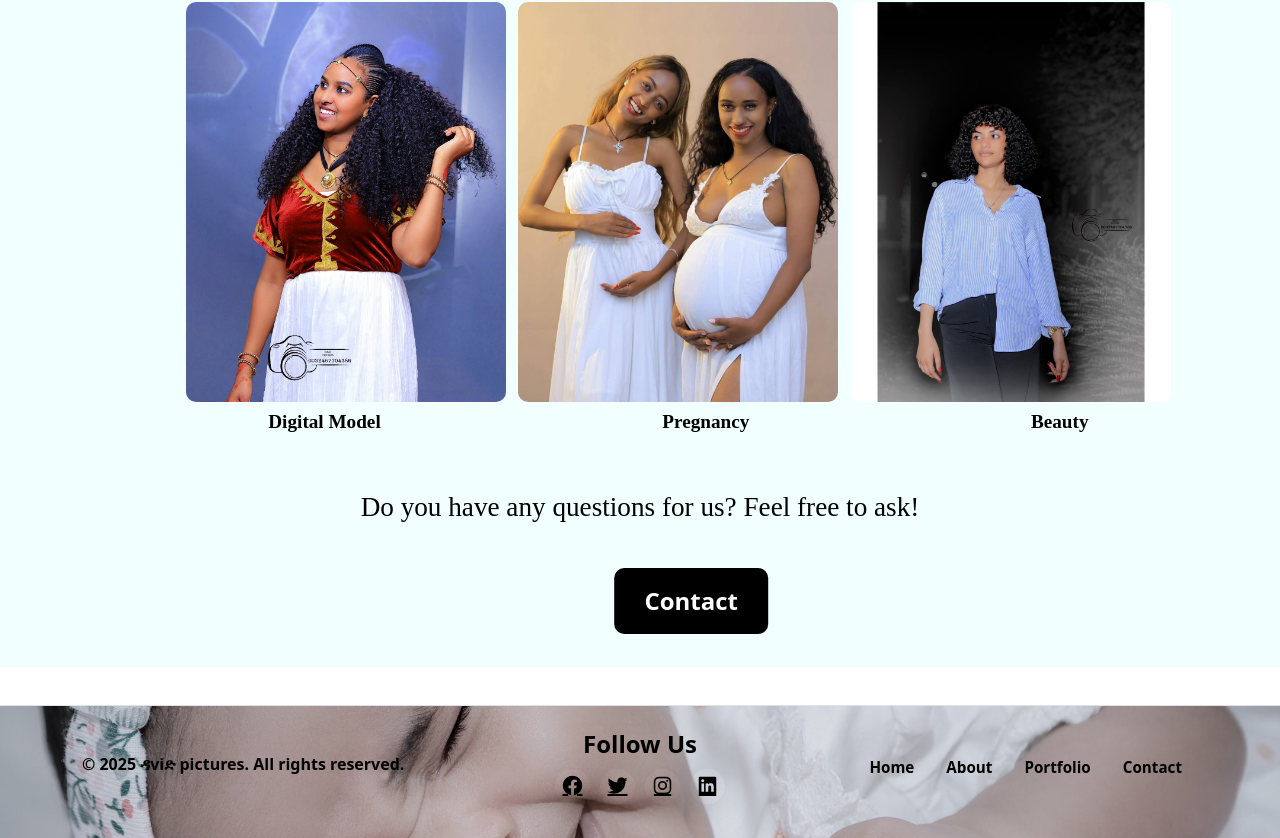
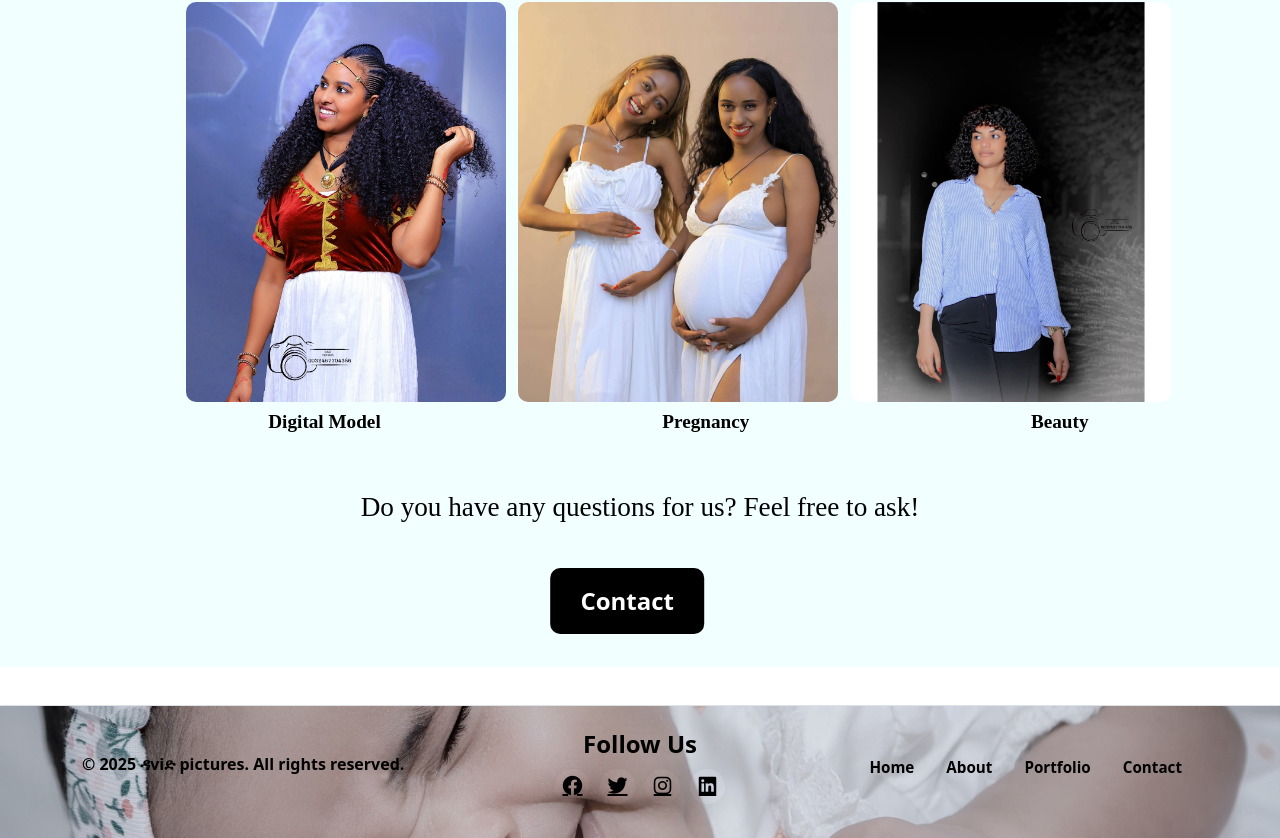
Before and after one commit to Mickiyas-B/Dav-Cam, a React (Vite) app: page /Dav-Cam/Portfolio in a window 1280 px wide. Shown: the part 1211-2049 px from the top of the page. Built offline with nearby package versions, Linux system fonts and the light colour scheme.

Commit message:
css updated

```diff
--- a/src/App.jsx
+++ b/src/App.jsx
@@ -1,4 +1,5 @@
 import { useState } from 'react'
+import { BrowserRouter, Routes, Route } from 'react-router-dom';
 import './App.css'
 import 'bootstrap/dist/css/bootstrap.min.css';
 import Footer from './Component/Footer/Footer';
@@ -7,7 +8,7 @@ import Portfolio from './Component/Portofolio/Portfolio';
 import Contact from './Component/Contact/Contact';
 import Main from './Component/Main Page/Main';
 import Header from './Component/Header/Header';
-import { Routes, Route } from 'react-router-dom';
+
 
 
 
--- a/src/Component/Portofolio/Portfolio.css
+++ b/src/Component/Portofolio/Portfolio.css
@@ -66,7 +66,7 @@
     padding: 15px 30px;
     font-size: 1.5rem;
     align-items: center;
-    margin: 2% 0 0 20%;
+    margin: 2% 0 0 10%;
 }
 
 
@@ -92,7 +92,7 @@
         text-align: center;
         justify-content: center;
         align-items: center;
-        gap: 20%;
+        gap: 15%;
         font-size: 1rem;
 
     }
```
